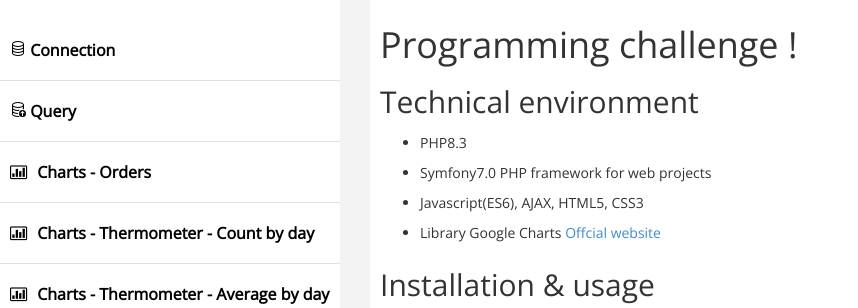
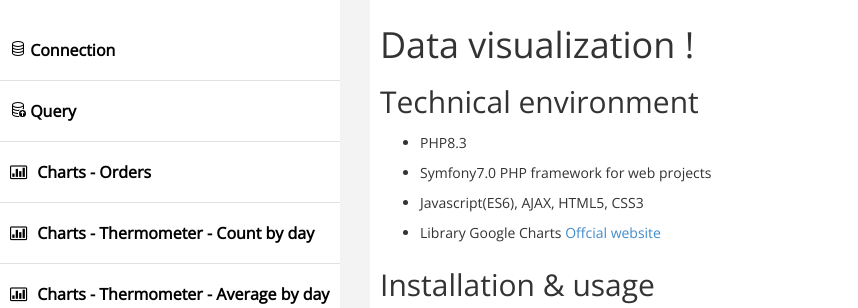
Before and after one commit to mostefamed/data-visualisation, a Symfony app: template templates/homepage/index.html.twig in a window 1280 px wide. Shown: the part 80-388 px from the top of the page, without its empty margins (0-858 px from the left). Run offline with Twig, Linux system fonts and the light colour scheme; the template is opened without the code that fills it, so the values that code supplies are empty; some libraries are stand-ins or nearby versions.

Commit message:
Fix wording

```diff
--- a/templates/homepage/index.html.twig
+++ b/templates/homepage/index.html.twig
@@ -4,7 +4,7 @@
 
 {% block content %}
 <div>
-    <h1>Programming challenge !</h1>
+    <h1>Data visualization !</h1>
 
     <div>
         <h2>Technical environment</h2>
```
